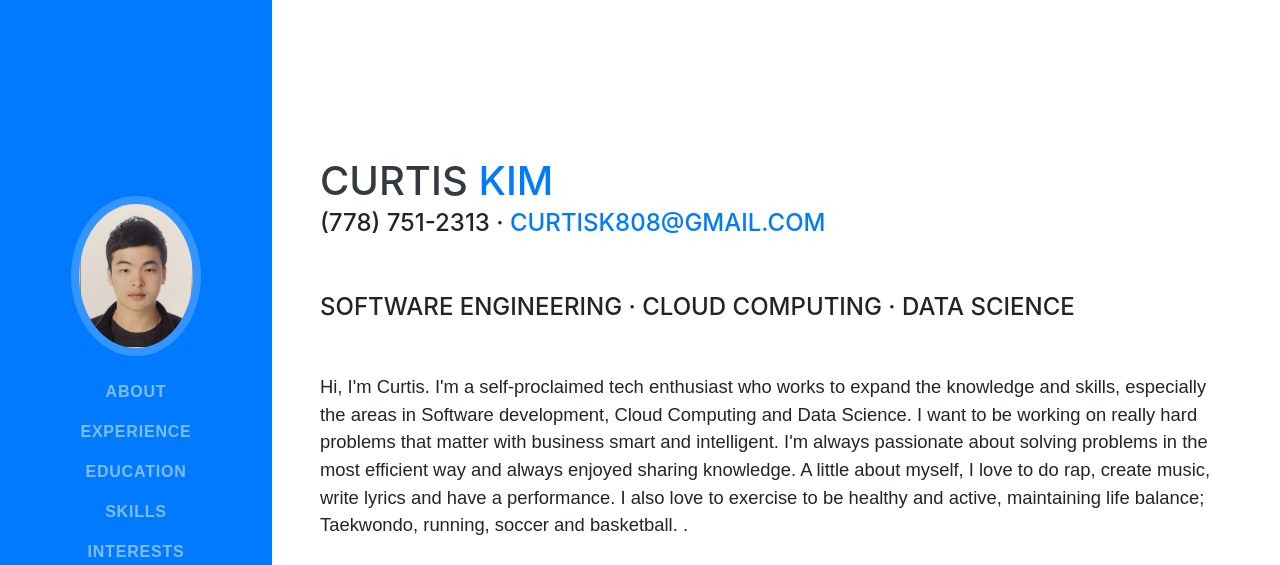
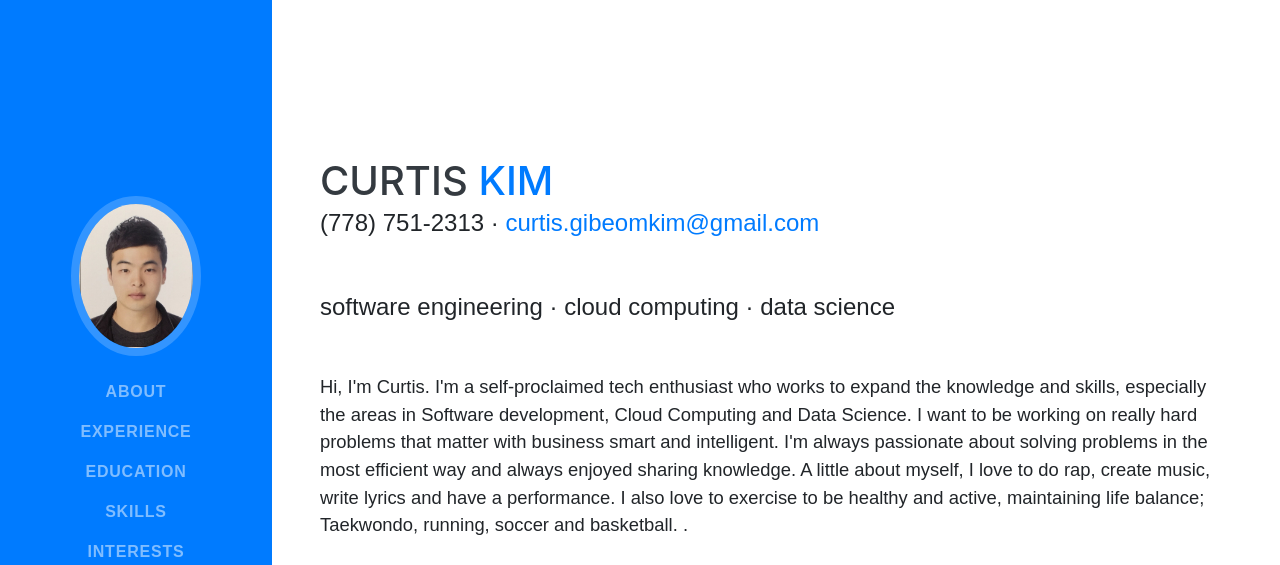
Before and after one commit to curtis-kim/curtis-kim.github.io, a website with bundled scripts: page index.html in a window 1280 px wide. Shown: the top 565 px of the page. Built offline with nearby package versions, Linux system fonts and the light colour scheme; a web font is replaced by a local one.

Commit message:
modified index

```diff
--- a/css/style.css
+++ b/css/style.css
@@ -12,3 +12,7 @@ a {
 body{
     font-family: Arial, Helvetica, sans-serif !important;
 }
+#myEmail, #interestArea, #phoneNumber{
+    text-transform: lowercase !important;
+    font-family: Arial, Helvetica, sans-serif;
+}
--- a/index.html
+++ b/index.html
@@ -71,10 +71,10 @@
         <h1 class="mb-0">Curtis
           <span class="text-primary">Kim</span>
         </h1>
-        <div class="subheading mb-5">(778) 751-2313 ·
-          <a href="mailto:name@email.com">curtisk808@gmail.com</a>
+        <div class="subheading mb-5" id="phoneNumber">(778) 751-2313 ·
+          <a href="mailto:name@email.com" id="myEmail">curtis.gibeomkim@gmail.com</a>
         </div>
-        <div class="subheading mb-5">SOFTWARE ENGINEERING · CLOUD COMPUTING · DATA SCIENCE
+        <div class="subheading mb-5" id="interestArea">SOFTWARE ENGINEERING · CLOUD COMPUTING · DATA SCIENCE
         </div>
         <p class="lead mb-5">Hi, I'm Curtis.
 
```
